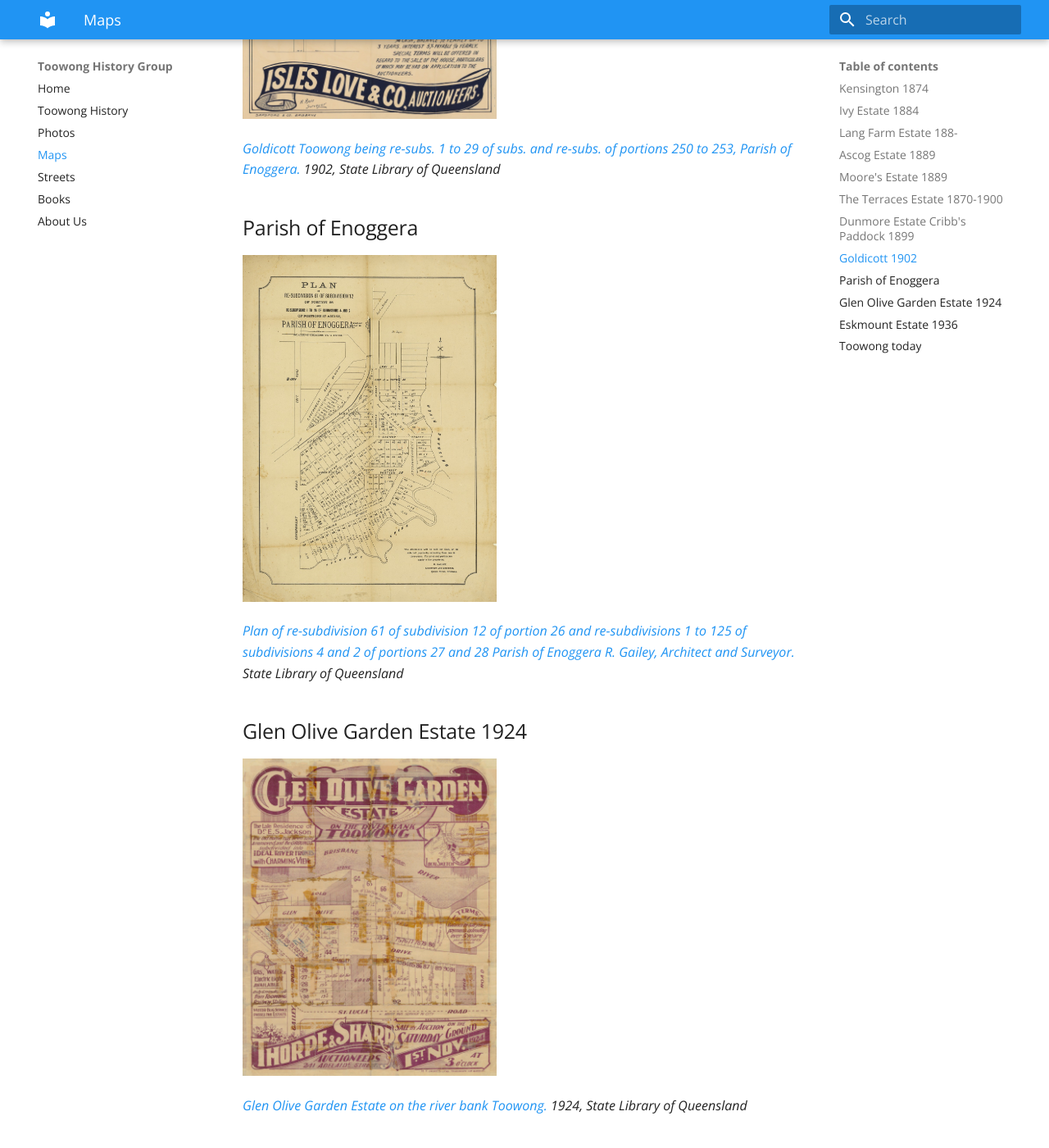
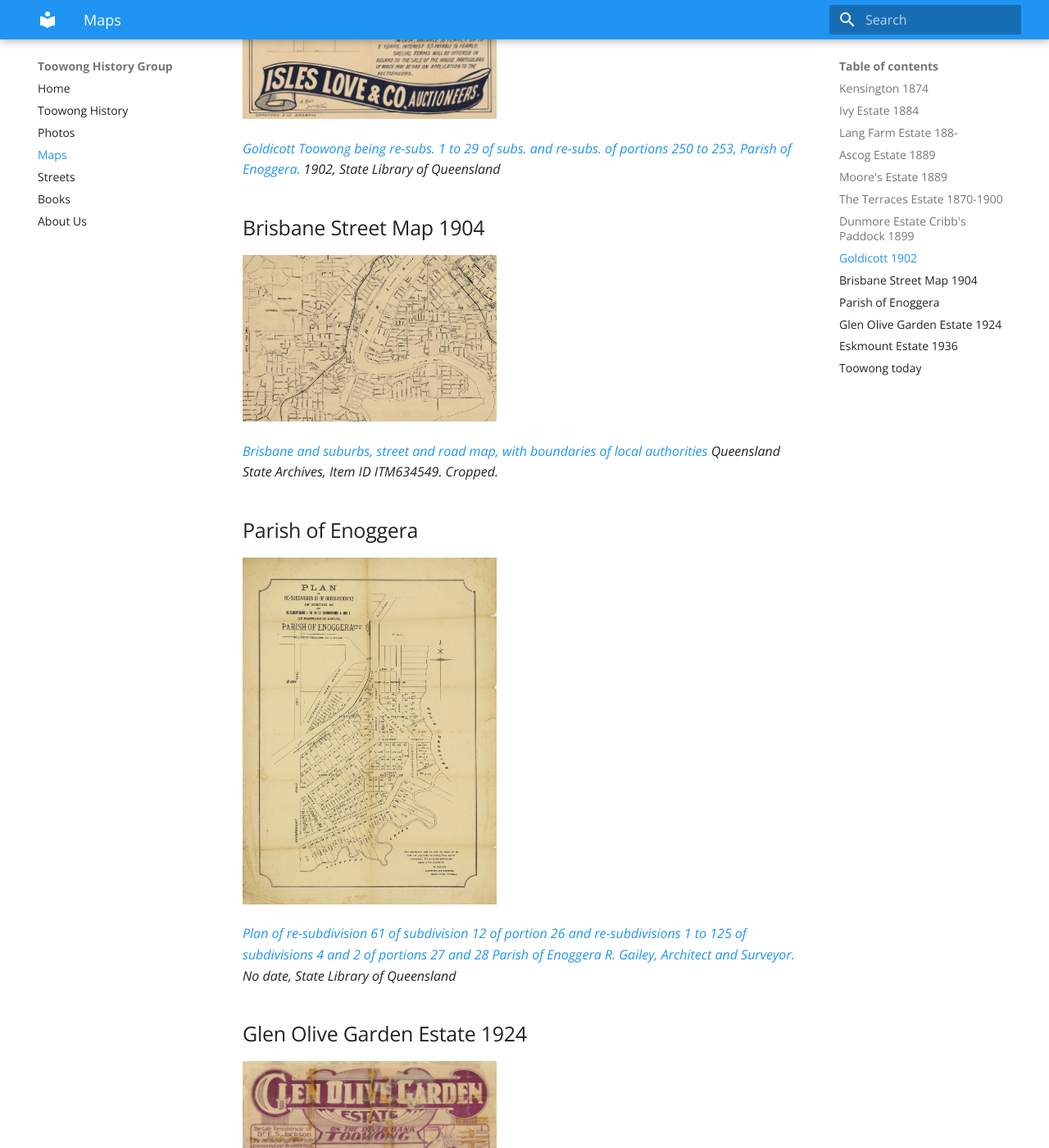
Before and after one commit to earth2gonzo/earth2gonzo.github.io, an MkDocs documentation site: the page built from docs/maps.md, in a window 1280 px wide and 1400 px high, scrolled down 3991 px. Shown: the whole window at 82% size. Built offline with MkDocs 1.6.1 and Material for MkDocs 9.7.7, drawn with Linux system fonts in a browser that asks for light colours.

Commit message:
Update maps.md

```diff
--- a/docs/maps.md
+++ b/docs/maps.md
@@ -51,12 +51,17 @@
 
 *[Goldicott Toowong being re-subs. 1 to 29 of subs. and re-subs. of portions 250 to 253, Parish of Enoggera.](http://onesearch.slq.qld.gov.au/permalink/f/1upgmng/slq_alma21119893540002061) 1902, State Library of Queensland*
 
+## Brisbane Street Map 1904
+
+![Brisbane Street Map, 1904](assets/maps/brisbane-street-map-1904.webp){ width="45%" }
+
+*[Brisbane and suburbs, street and road map, with boundaries of local authorities](https://www.archivessearch.qld.gov.au/api/download_file/DR96381) Queensland State Archives, Item ID ITM634549. Cropped.*
 
 ## Parish of Enoggera
 
 ![Parish of Enoggera](assets/maps/parish-of-enoggera.jpg){ width="45%" }
 
-*[Plan of re-subdivision 61 of subdivision 12 of portion 26 and re-subdivisions 1 to 125 of subdivisions 4 and 2 of portions 27 and 28 Parish of Enoggera R. Gailey, Architect and Surveyor.](http://onesearch.slq.qld.gov.au/permalink/f/1upgmng/slq_alma21105013940002061) State Library of Queensland*
+*[Plan of re-subdivision 61 of subdivision 12 of portion 26 and re-subdivisions 1 to 125 of subdivisions 4 and 2 of portions 27 and 28 Parish of Enoggera R. Gailey, Architect and Surveyor.](http://onesearch.slq.qld.gov.au/permalink/f/1upgmng/slq_alma21105013940002061) No date, State Library of Queensland*
 
 ## Glen Olive Garden Estate 1924
 
```
